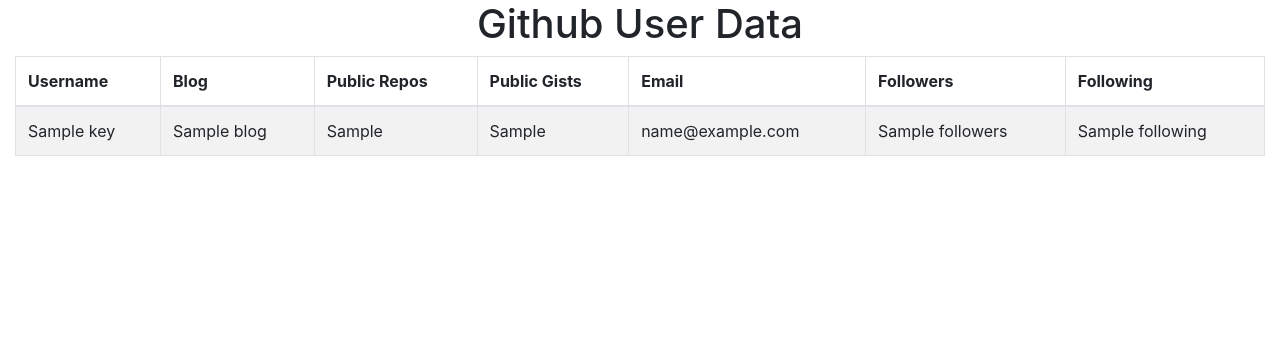
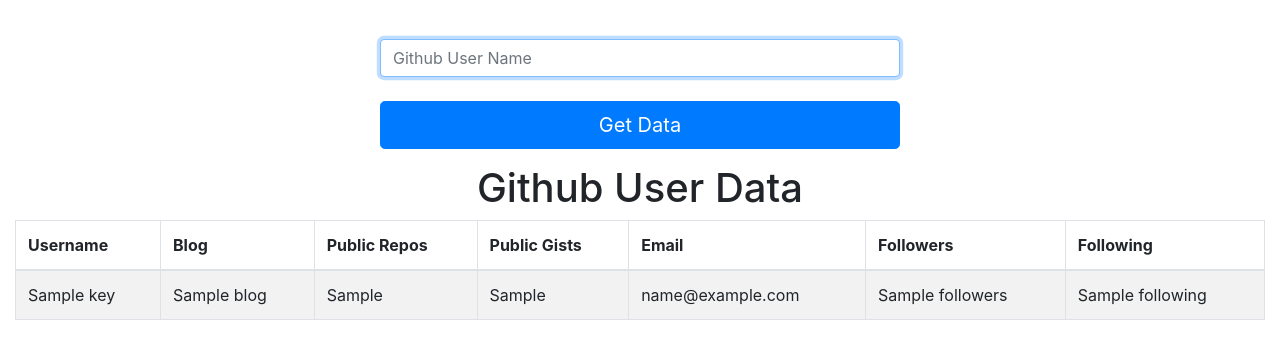
Before and after one commit to dustycodes/django-bootstrap-tutorial, a Django app: template app/templates/app/profile.html in a window 1280 px wide. Shown: the top 359 px of the page. Run offline with Django 3.2, Linux system fonts and the light colour scheme; the template is opened without the code that fills it: most values are stand-ins (such as "Sample title", 1, 10 or a date in 2020); some libraries are stand-ins or nearby versions.

Commit message:
Adding jupyter notebook with how to in it. Add the form to it

```diff
--- a/app/templates/app/profile.html
+++ b/app/templates/app/profile.html
@@ -7,6 +7,24 @@
     <link rel="stylesheet" href="/static/bootstrap/dist/css/bootstrap-theme.min.css">
 </head>
 <body>
+<style>
+  .form-signin {
+    max-width: 550px;
+    padding: 15px;
+    margin: 0 auto;
+  }
+</style>
+
+<div class="container text-center">
+    <form class="form-signin" id="login_form" method="post" action="/app/profile/">
+      {% csrf_token %}
+
+      <br>
+      <input type="text" name="user" class="form-control" placeholder="Github User Name" value="" required autofocus>
+      <br>
+      <button class="btn btn-lg btn-primary btn-block" type="submit">Get Data</button>
+    </form>
+</div>
 <h1 class="text-center"> Github User Data </h1>
 	<div class="col-lg-12">
         <div class="table-responsive">
```
Also changed, not shown: app/views.py (+21 -14 lines), db.sqlite3, 1 other file.
